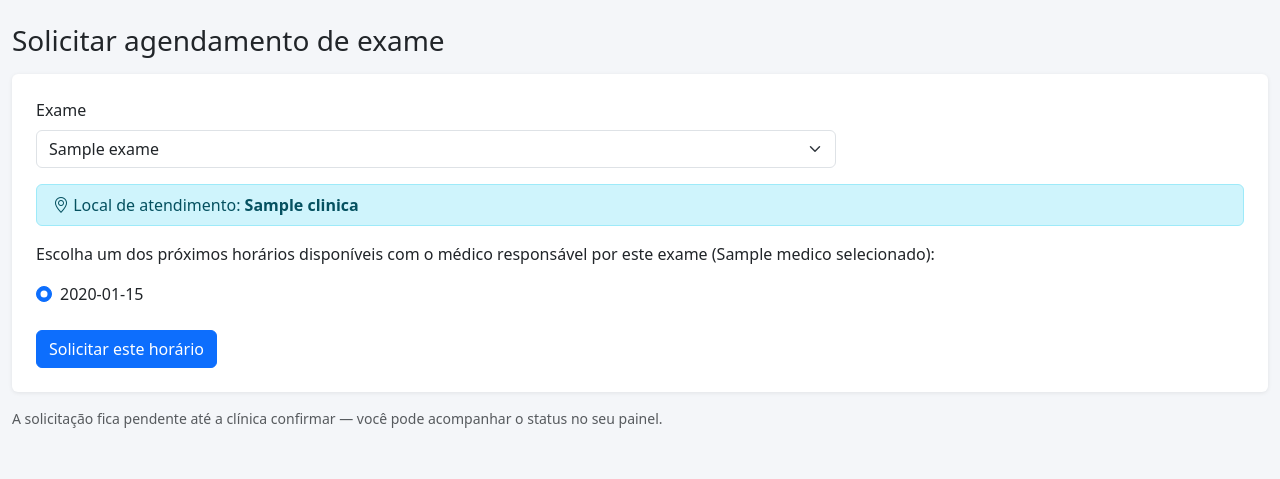
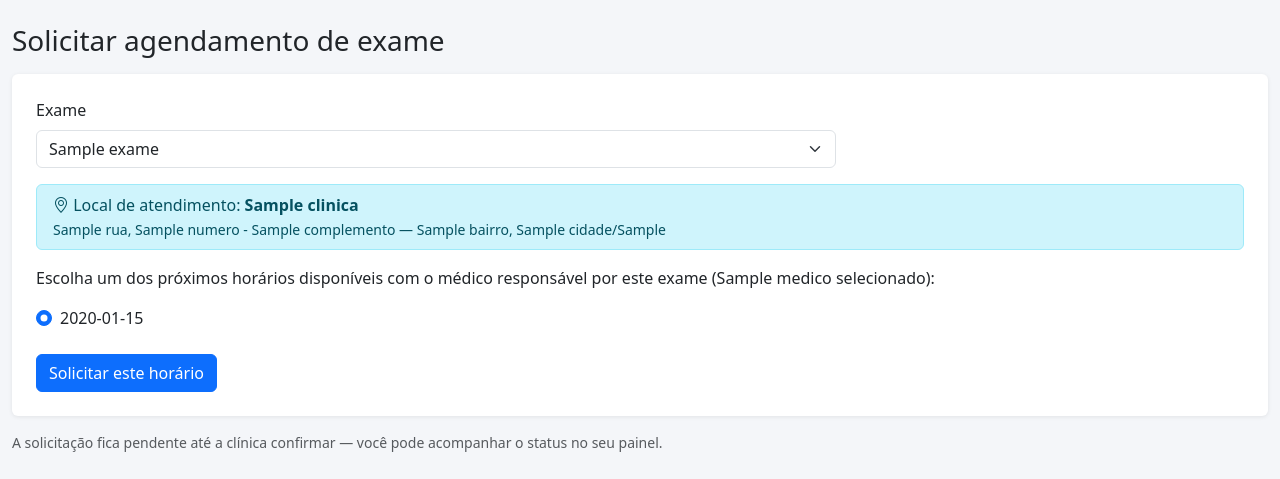
Before and after one commit to silmaroli-arch/media, a Python web app: template app/templates/paciente/solicitar_agendamento.html in a window 1280 px wide. Shown: the top 479 px of the page. Run offline with Jinja, Linux system fonts and the light colour scheme; the template is opened without the code that fills it: most values are stand-ins (such as "Sample title", 1, 10 or a date in 2020).

Commit message:
Auto-commit: sincronizacao automatica

```diff
--- a/app/templates/paciente/solicitar_agendamento.html
+++ b/app/templates/paciente/solicitar_agendamento.html
@@ -29,6 +29,13 @@
   {% if exame_selecionado %}
     <div class="alert alert-info py-2 px-3 mb-3">
       <i class="bi bi-geo-alt"></i> Local de atendimento: <strong>{{ exame_selecionado.clinica.nome }}</strong>
+      {% if exame_selecionado.clinica.rua %}
+      <br>
+      <span class="small">
+        {{ exame_selecionado.clinica.rua }}, {{ exame_selecionado.clinica.numero or 's/n' }}{% if exame_selecionado.clinica.complemento %} - {{ exame_selecionado.clinica.complemento }}{% endif %} —
+        {{ exame_selecionado.clinica.bairro or '' }}, {{ exame_selecionado.clinica.cidade or '' }}/{{ exame_selecionado.clinica.uf or '' }}
+      </span>
+      {% endif %}
     </div>
     {% if sugestoes %}
     <form method="post">
```
Also changed, not shown: test_filial_no_agendamento.py (+6 -1 lines).
